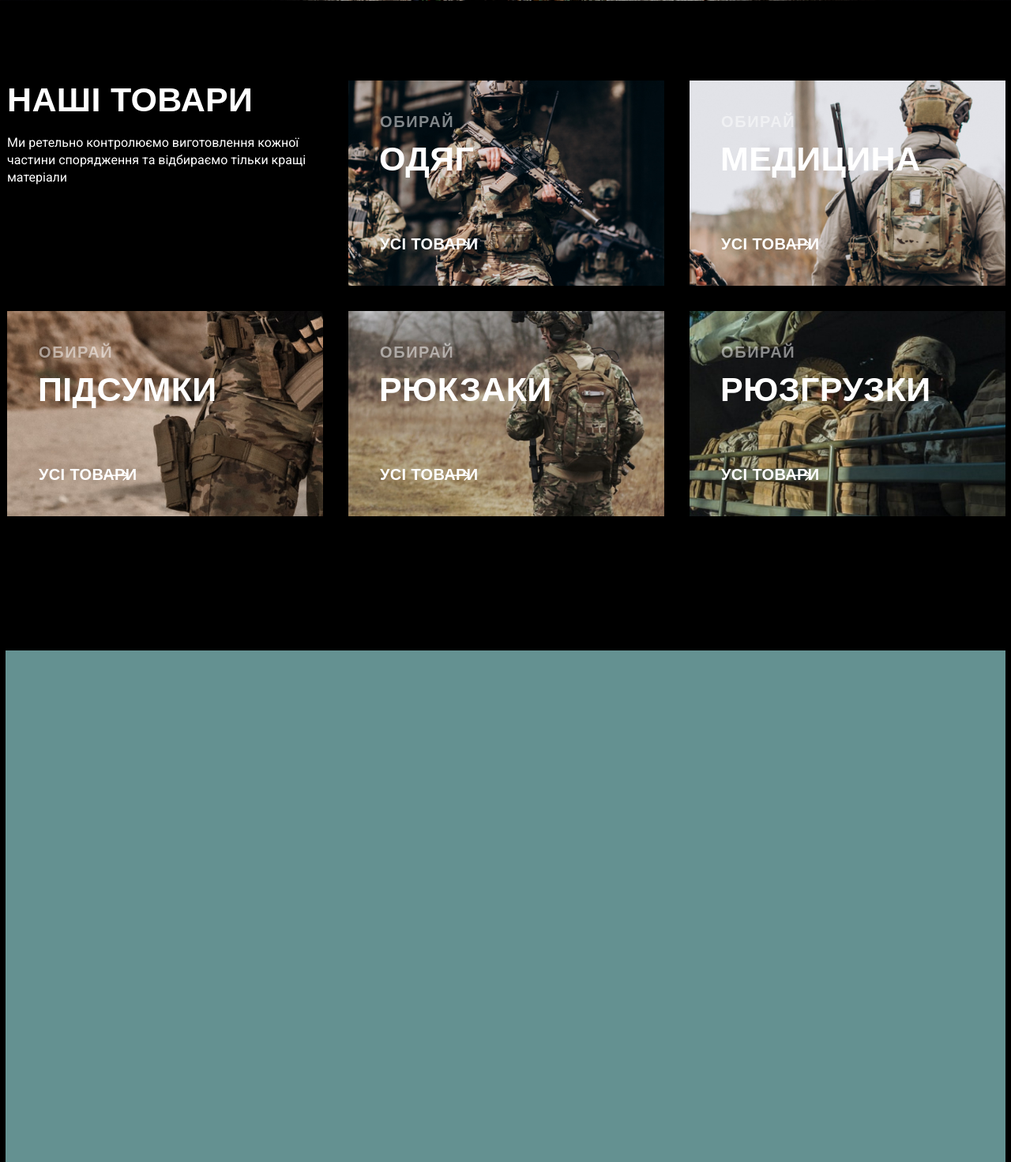
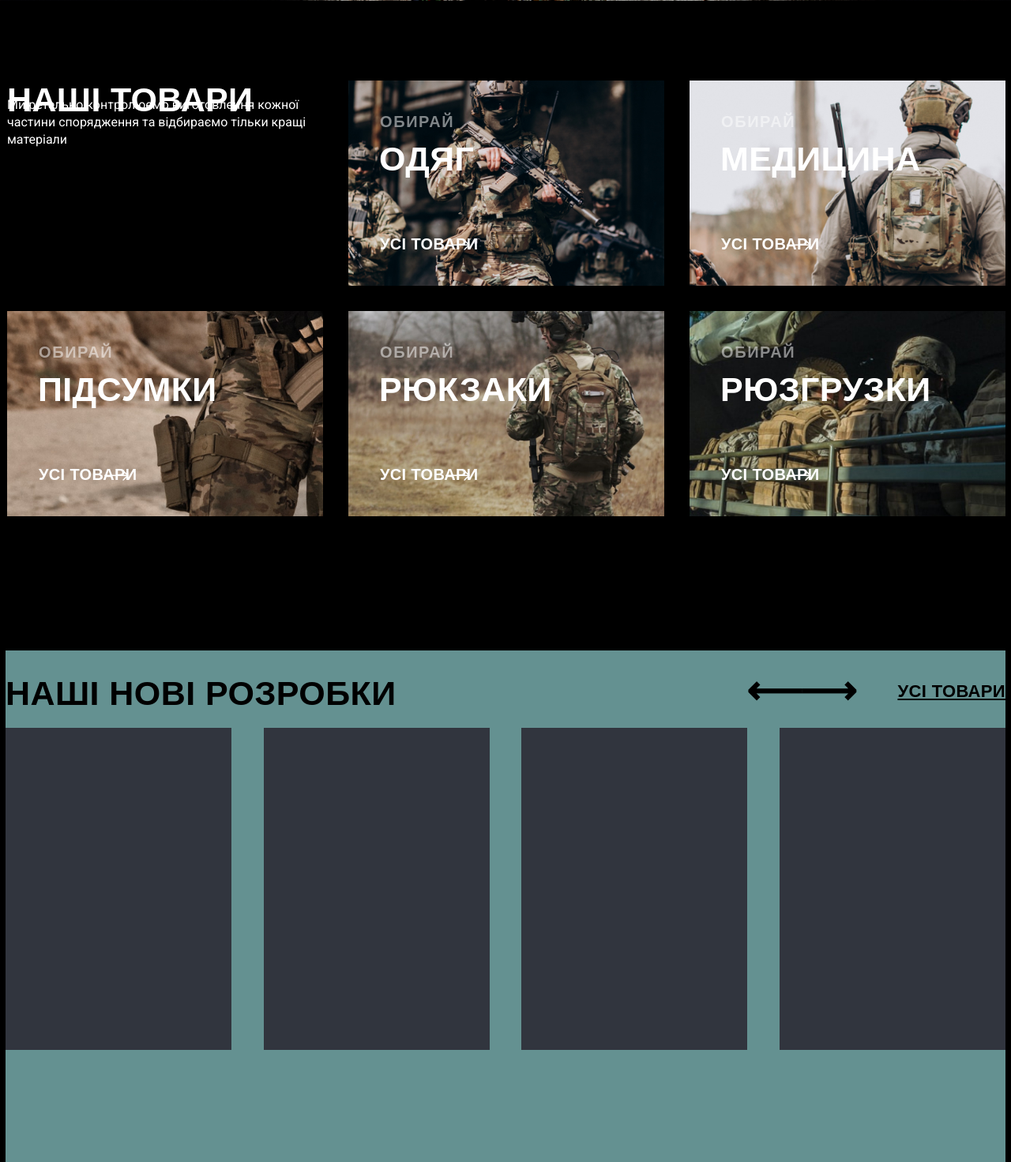
Before and after one commit to sysmaaster/templates.loc, a PHP site: page / in a window 1280 px wide; the page is wider, and only the part inside the window is pictured. Shown: the part 689-2161 px from the top of that part at 79% size. Run offline with PHP 8.4, Linux system fonts and the light colour scheme; some web fonts are replaced.

Commit message:
блок 3 версія Альф

```diff
--- a/assets/css/main.css
+++ b/assets/css/main.css
@@ -262,6 +262,7 @@ position: absolute;
 }
 .b1__category__label{
     cursor: default;
+    position: absolute;
     display: block;
     font-size: 43px;
     line-height: 48px;
@@ -284,3 +285,43 @@ letter-spacing: 0;
     width: 100%;
     background-color: #649191;
 }
+.sell__label{
+    display: block;
+    font-size: 43px;
+    line-height: 48px;
+    color: black;
+    margin-top: 30px;
+    letter-spacing: .01em;
+}
+.b2-pointLeft,.b2-pointRing{
+    display: block;
+    position: absolute;
+    margin-top: -55px;
+    margin-right: 188px;
+    font-size: 50px;
+    color: black;
+}
+.b2-pointLeft{
+    margin-right: 256px;
+}
+.sell__all{
+    margin-top: -52px;
+    color: black;
+    font-size: 22px;
+    display: block;
+    position: absolute;
+}
+
+/* b2 content -*/
+.sell__content{
+    display: flex;
+}
+.sell__items{
+    background-color: #31353e;
+    width: 286px;
+    height: 408px;
+    margin: 20px auto 0 0;
+}
+.sell__items_end{
+    margin: 20px 0 0 0;
+}
--- a/index.php
+++ b/index.php
@@ -155,11 +155,29 @@
     <!-- Блок 2 -->
     <div class="container">
         <div class="container__sell">
+            <!-- напка з назвой -->
             <div class="col__left">
-
+                <div class="sell__label" >наші нові розробки</div>
             </div>
             <div class="col__ring">
+                <span class="b2-pointLeft">&#10229;</span>
+                <span class=" b2-pointRing">&#10230;</span>
+                <a href="#" class="sell__all">усі товари</a>
+            </div>
+            <!-- блок контента-->
+            <div class="sell__content">
+                <div class="sell__items">
 
+                </div>
+                <div class="col__2  sell__items ">
+
+                </div>
+                <div class=" sell__items col__2">
+
+                </div>
+                <div class="sell__items sell__items_end ">
+
+                </div>
             </div>
         </div>
     </div>
```
Also changed, not shown: assets/img/hofner-banner@2-0-rus.jpg (added).
